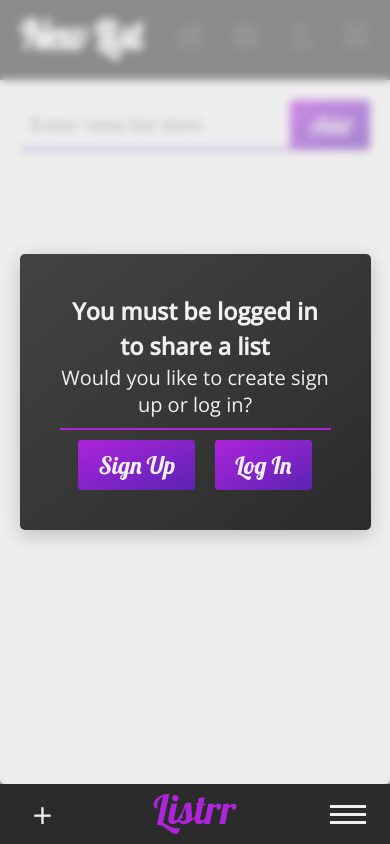
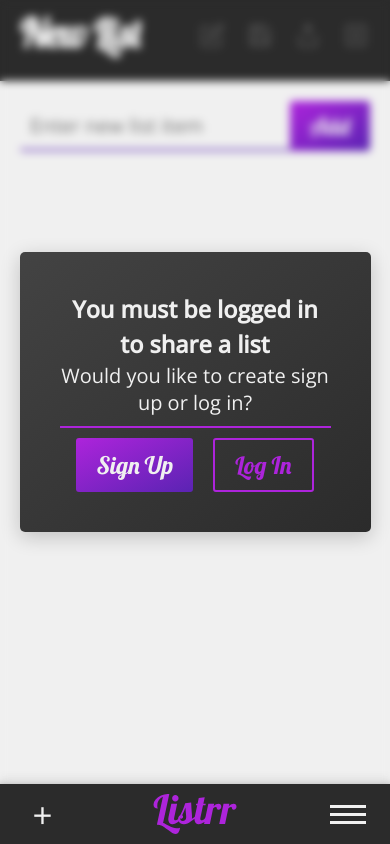
Before and after one commit to Drucial/listrr-app, a React (Create React App) app: page / in a window 390 px wide. Both pictures are taken after a click on the element 297 px from the left and 35 px from the top of the page. Built offline with nearby package versions, Linux system fonts and the light colour scheme.

Commit message:
theme updates

```diff
--- a/src/App.scss
+++ b/src/App.scss
@@ -7,13 +7,13 @@
 :root {
 	--vh: 0;
 	--color-light: rgb(240, 240, 240);
-	--color-light400: rgb(210, 210, 210);
+	--color-light400: rgb(223, 223, 223);
 	--color-dark: #434343;
 	--color-dark400: #2b2b2b;
 	--color-dark800: #1d1d1d;
 	--color-accent: hsl(285, 72%, 50%);
 	--color-accent400: hsl(263, 67%, 42%);
-	--color-accent-light: hsl(327, 77%, 56%);
+	--color-accent-light: hsl(295, 93%, 53%);
 }
 
 // Global Styles //
@@ -52,11 +52,25 @@
 	cursor: pointer;
 	transition: box-shadow 0.25s ease-in-out, color 0.25s ease-in-out;
 
-	&:hover {
-		color: var(--color-light);
+	&:hover,
+	&:focus {
 		box-shadow:
-			inset -7px -7px 20px var(--color-accent400),
+			inset -7px -7px 15px var(--color-accent),
 			inset 0px 0px 25px var(--color-accent-light);
+	}
+}
+
+.btn-outline {
+	background: none;
+	color: var(--color-accent);
+	border: 2px solid var(--color-accent);
+	transition: color .25s ease-in-out, border-color .25s ease-in-out;
+
+	&:hover,
+	&:focus {
+		box-shadow: none;
+		color: var(--color-accent-light);
+		border-color: var(--color-accent-light);
 	}
 }
 
@@ -69,11 +83,11 @@
 	grid-template-areas:
 		"nav menu"
 		"main menu";
-	background: var(--color-accent);
+	background: var(--color-light);
 	background: linear-gradient(
 		to bottom right,
-		var(--color-dark),
-		var(--color-dark800)
+		var(--color-light),
+		var(--color-light400)
 	);
 	overflow: hidden;
 }
@@ -93,7 +107,7 @@
 		display: flex;
 
 		#logo {
-			fill: var(--color-light);
+			fill: var(--color-dark400);
 		}
 	}
 
@@ -102,7 +116,7 @@
 			list-style: none;
 			display: flex;
 			gap: 1rem;
-			color: var(--color-light);
+			color: var(--color-dark);
 			padding: 0 1rem;
 		}
 
@@ -119,7 +133,7 @@
 		#menu {
 			width: 80%;
 			height: 3px;
-			background: var(--color-light);
+			background: var(--color-dark);
 			position: relative;
 			transition: all 0.3s ease;
 
@@ -131,7 +145,7 @@
 				height: 100%;
 				left: 0;
 				top: 0;
-				background: var(--color-light);
+				background: var(--color-dark);
 				transition: all 0.3s ease;
 			}
 
@@ -147,7 +161,7 @@
 		#menu.open {
 			height: 90%;
 			width: 90%;
-			border: 3px solid var(--color-light);
+			border: 3px solid var(--color-dark);
 			border-radius: 100%;
 			background: none;
 
@@ -176,8 +190,13 @@
 	height: 100%;
 	// min-width: 300px;
 	padding: 1rem 0;
-	background: var(--color-light);
 	color: var(--color-light);
+	background: var(--color-dark400);
+	background: linear-gradient(
+		to bottom right,
+		var(--color-dark400),
+		var(--color-dark800)
+	);
 	box-shadow:
 		inset 2px 2px 15px rgba(0, 0, 0, 0.2),
 		inset -2px -2px 15px rgba(0, 0, 0, 0.2);
@@ -188,12 +207,12 @@
 		gap: 1rem;
 		place-items: center;
 		white-space: nowrap;
-		color: var(--color-dark400);
+		color: var(--color-light);
 
 		h2 {
 			font-family: "Lobster", cursive;
 			font-size: 2rem;
-			color: var(--color-accent);
+			color: var(--color-light);
 		}
 
 		.user-profile {
@@ -219,7 +238,7 @@
 				gap: .5rem;
 
 				h3 {
-					// color: var(--color-light);
+					color: var(--color-light);
 					font-weight: normal;
 					font-size: 1rem;
 				}
@@ -290,7 +309,7 @@
 	width: 100%;
 	height: 100%;
 	z-index: 99;
-	background: rgba(235, 235, 235, .5);
+	// background: rgba(0, 0, 0, .2);
 	backdrop-filter: blur(.2rem);
 }
 
@@ -363,7 +382,7 @@
 	padding: 2rem;
 	border-radius: 5px;
 	background: var(--color-light);
-	box-shadow: 0px 5px 30px rgba(0, 0, 0, .5);
+	box-shadow: 0px 2px 20px rgba(0, 0, 0, .3);
 	background: linear-gradient(
 		to bottom,
 		var(--color-light),
@@ -387,6 +406,14 @@
 			font-family: "Lobster", cursive;
 			font-size: 2rem;
 			white-space: nowrap;
+			color: var(--color-accent400);
+			background: linear-gradient(
+				to bottom right,
+				var(--color-accent),
+				var(--color-accent400)
+			);
+			-webkit-background-clip: text;
+			-webkit-text-fill-color: transparent;
 		}
 
 		.list-icons {
@@ -488,7 +515,7 @@
 			"main menu"
 			"nav nav";
 
-		background: var(--color-dark)
+		background: var(--color-dark400)
 	}
 
 	.app-header {
@@ -497,6 +524,7 @@
 		background: var(--color-dark400);
 		box-shadow: 0px 0px 7px rgba(0,0,0,.4);
 		position: relative;
+		z-index: 5;
 
 		.logo-container {
 			padding: .5rem;
@@ -539,7 +567,7 @@
 	.app-menu {
 		width: 100vw;
 		box-shadow: none;
-		background: var(--color-dark);
+		background: var(--color-dark400);
 
 		h3 {
 			color: var(--color-light);
@@ -556,6 +584,7 @@
 		min-height: 100%;
 		margin: 0;
 		background: var(--color-light);
+		border-radius: 0;
 
 		.list-header {
 			background: var(--color-dark400);
@@ -572,9 +601,17 @@
 			}
 
 			#listTitle{
-				// padding: .1rem 1rem .5rem 1rem;
+				line-height: 1.4;
+				margin-top: -5px;
 				color: var(--color-light);
 				letter-spacing: -1px;
+				background: linear-gradient(
+					to bottom right,
+					var(--color-light),
+					var(--color-light400)
+				);
+				-webkit-background-clip: text;
+				-webkit-text-fill-color: transparent;
 			}
 
 			.list-icons {
@@ -584,7 +621,7 @@
 			}
 
 			.list-icon {
-				width: 35px;
+				width: auto;
 				height: 35px;
 				opacity: 0.3;
 				cursor: pointer;
--- a/src/components/list/ListTitle.js
+++ b/src/components/list/ListTitle.js
@@ -26,7 +26,7 @@
         {props.response ?
         <div className="modal-response">
           <button onClick={props.btn1f}>{props.btn1}</button>
-          <button onClick={props.btn2f}>{props.btn2}</button>
+          <button className="btn-outline" onClick={props.btn2f}>{props.btn2}</button>
         </div>
         : <></>
       }
--- a/src/components/menu/UserHeader.js
+++ b/src/components/menu/UserHeader.js
@@ -17,9 +17,10 @@
           <img src={currentUser.picture} alt={currentUser.nickname || currentUser.name} />
           <div className="profile-details">
             <h3 id="userName">{currentUser.nickname || currentUser.name}</h3>
-            <button onClick={() => logout({ returnTo: window.location.origin })}>Log Out</button>
+            <button className="btn-outline"onClick={() => logout({ returnTo: window.location.origin })}>Log Out</button>
           </div>
         </div>
+        <h2>Saved Lists</h2>
       </header>
     )
   } else {
--- a/src/styles/App.css
+++ b/src/styles/App.css
@@ -8,13 +8,13 @@
 :root {
   --vh: 0;
   --color-light: rgb(240, 240, 240);
-  --color-light400: rgb(210, 210, 210);
+  --color-light400: rgb(223, 223, 223);
   --color-dark: #434343;
   --color-dark400: #2b2b2b;
   --color-dark800: #1d1d1d;
   --color-accent: hsl(285, 72%, 50%);
   --color-accent400: hsl(263, 67%, 42%);
-  --color-accent-light: hsl(327, 77%, 56%);
+  --color-accent-light: hsl(295, 93%, 53%);
 }
 
 html {
@@ -52,10 +52,24 @@
   transition: box-shadow 0.25s ease-in-out, color 0.25s ease-in-out, -webkit-box-shadow 0.25s ease-in-out;
 }
 
-button:hover {
-  color: var(--color-light);
-  -webkit-box-shadow: inset -7px -7px 20px var(--color-accent400), inset 0px 0px 25px var(--color-accent-light);
-          box-shadow: inset -7px -7px 20px var(--color-accent400), inset 0px 0px 25px var(--color-accent-light);
+button:hover, button:focus {
+  -webkit-box-shadow: inset -7px -7px 15px var(--color-accent), inset 0px 0px 25px var(--color-accent-light);
+          box-shadow: inset -7px -7px 15px var(--color-accent), inset 0px 0px 25px var(--color-accent-light);
+}
+
+.btn-outline {
+  background: none;
+  color: var(--color-accent);
+  border: 2px solid var(--color-accent);
+  -webkit-transition: color .25s ease-in-out, border-color .25s ease-in-out;
+  transition: color .25s ease-in-out, border-color .25s ease-in-out;
+}
+
+.btn-outline:hover, .btn-outline:focus {
+  -webkit-box-shadow: none;
+          box-shadow: none;
+  color: var(--color-accent-light);
+  border-color: var(--color-accent-light);
 }
 
 #app {
@@ -68,9 +82,9 @@
   -ms-grid-columns: 1fr auto;
       grid-template-columns: 1fr auto;
       grid-template-areas: "nav menu" "main menu";
-  background: var(--color-accent);
-  background: -webkit-gradient(linear, left top, right bottom, from(var(--color-dark)), to(var(--color-dark800)));
-  background: linear-gradient(to bottom right, var(--color-dark), var(--color-dark800));
+  background: var(--color-light);
+  background: -webkit-gradient(linear, left top, right bottom, from(var(--color-light)), to(var(--color-light400)));
+  background: linear-gradient(to bottom right, var(--color-light), var(--color-light400));
   overflow: hidden;
 }
 
@@ -99,7 +113,7 @@
 }
 
 header .logo-container #logo {
-  fill: var(--color-light);
+  fill: var(--color-dark400);
 }
 
 header nav ul {
@@ -108,7 +122,7 @@
   display: -ms-flexbox;
   display: flex;
   gap: 1rem;
-  color: var(--color-light);
+  color: var(--color-dark);
   padding: 0 1rem;
 }
 
@@ -131,7 +145,7 @@
 header nav #menu {
   width: 80%;
   height: 3px;
-  background: var(--color-light);
+  background: var(--color-dark);
   position: relative;
   -webkit-transition: all 0.3s ease;
   transition: all 0.3s ease;
@@ -144,7 +158,7 @@
   height: 100%;
   left: 0;
   top: 0;
-  background: var(--color-light);
+  background: var(--color-dark);
   -webkit-transition: all 0.3s ease;
   transition: all 0.3s ease;
 }
@@ -162,7 +176,7 @@
 header nav #menu.open {
   height: 90%;
   width: 90%;
-  border: 3px solid var(--color-light);
+  border: 3px solid var(--color-dark);
   border-radius: 100%;
   background: none;
 }
@@ -194,8 +208,10 @@
       align-self: end;
   height: 100%;
   padding: 1rem 0;
-  background: var(--color-light);
   color: var(--color-light);
+  background: var(--color-dark400);
+  background: -webkit-gradient(linear, left top, right bottom, from(var(--color-dark400)), to(var(--color-dark800)));
+  background: linear-gradient(to bottom right, var(--color-dark400), var(--color-dark800));
   -webkit-box-shadow: inset 2px 2px 15px rgba(0, 0, 0, 0.2), inset -2px -2px 15px rgba(0, 0, 0, 0.2);
           box-shadow: inset 2px 2px 15px rgba(0, 0, 0, 0.2), inset -2px -2px 15px rgba(0, 0, 0, 0.2);
 }
@@ -211,13 +227,13 @@
   gap: 1rem;
   place-items: center;
   white-space: nowrap;
-  color: var(--color-dark400);
+  color: var(--color-light);
 }
 
 .app-menu header h2 {
   font-family: "Lobster", cursive;
   font-size: 2rem;
-  color: var(--color-accent);
+  color: var(--color-light);
 }
 
 .app-menu header .user-profile {
@@ -258,6 +274,7 @@
 }
 
 .app-menu header .user-profile .profile-details h3 {
+  color: var(--color-light);
   font-weight: normal;
   font-size: 1rem;
 }
@@ -331,7 +348,6 @@
   width: 100%;
   height: 100%;
   z-index: 99;
-  background: rgba(235, 235, 235, 0.5);
   -webkit-backdrop-filter: blur(0.2rem);
           backdrop-filter: blur(0.2rem);
 }
@@ -417,8 +433,8 @@
   padding: 2rem;
   border-radius: 5px;
   background: var(--color-light);
-  -webkit-box-shadow: 0px 5px 30px rgba(0, 0, 0, 0.5);
-          box-shadow: 0px 5px 30px rgba(0, 0, 0, 0.5);
+  -webkit-box-shadow: 0px 2px 20px rgba(0, 0, 0, 0.3);
+          box-shadow: 0px 2px 20px rgba(0, 0, 0, 0.3);
   background: -webkit-gradient(linear, left top, left bottom, from(var(--color-light)), to(var(--color-light400)));
   background: linear-gradient(to bottom, var(--color-light), var(--color-light400));
 }
@@ -452,6 +468,11 @@
   font-family: "Lobster", cursive;
   font-size: 2rem;
   white-space: nowrap;
+  color: var(--color-accent400);
+  background: -webkit-gradient(linear, left top, right bottom, from(var(--color-accent)), to(var(--color-accent400)));
+  background: linear-gradient(to bottom right, var(--color-accent), var(--color-accent400));
+  -webkit-background-clip: text;
+  -webkit-text-fill-color: transparent;
 }
 
 .current-list-container .list-header .list-icons {
@@ -546,7 +567,7 @@
     -ms-grid-columns: 1fr auto;
         grid-template-columns: 1fr auto;
         grid-template-areas: "main menu" "nav nav";
-    background: var(--color-dark);
+    background: var(--color-dark400);
   }
   .app-header {
     -webkit-box-pack: center;
@@ -559,6 +580,7 @@
     -webkit-box-shadow: 0px 0px 7px rgba(0, 0, 0, 0.4);
             box-shadow: 0px 0px 7px rgba(0, 0, 0, 0.4);
     position: relative;
+    z-index: 5;
   }
   .app-header .logo-container {
     padding: .5rem;
@@ -600,7 +622,7 @@
     width: 100vw;
     -webkit-box-shadow: none;
             box-shadow: none;
-    background: var(--color-dark);
+    background: var(--color-dark400);
   }
   .app-menu h3 {
     color: var(--color-light);
@@ -614,6 +636,7 @@
     min-height: 100%;
     margin: 0;
     background: var(--color-light);
+    border-radius: 0;
   }
   .current-list-container .list-header {
     background: var(--color-dark400);
@@ -628,11 +651,17 @@
     margin: 0 1rem .5rem 1rem;
   }
   .current-list-container .list-header #listTitle {
+    line-height: 1.4;
+    margin-top: -5px;
     color: var(--color-light);
     letter-spacing: -1px;
+    background: -webkit-gradient(linear, left top, right bottom, from(var(--color-light)), to(var(--color-light400)));
+    background: linear-gradient(to bottom right, var(--color-light), var(--color-light400));
+    -webkit-background-clip: text;
+    -webkit-text-fill-color: transparent;
   }
   .current-list-container .list-header .list-icon {
-    width: 35px;
+    width: auto;
     height: 35px;
     opacity: 0.3;
     cursor: pointer;
```
Also changed, not shown: src/components/list/ListNav.js (added), 1 other file (tests, documents, lock files or other folders).
